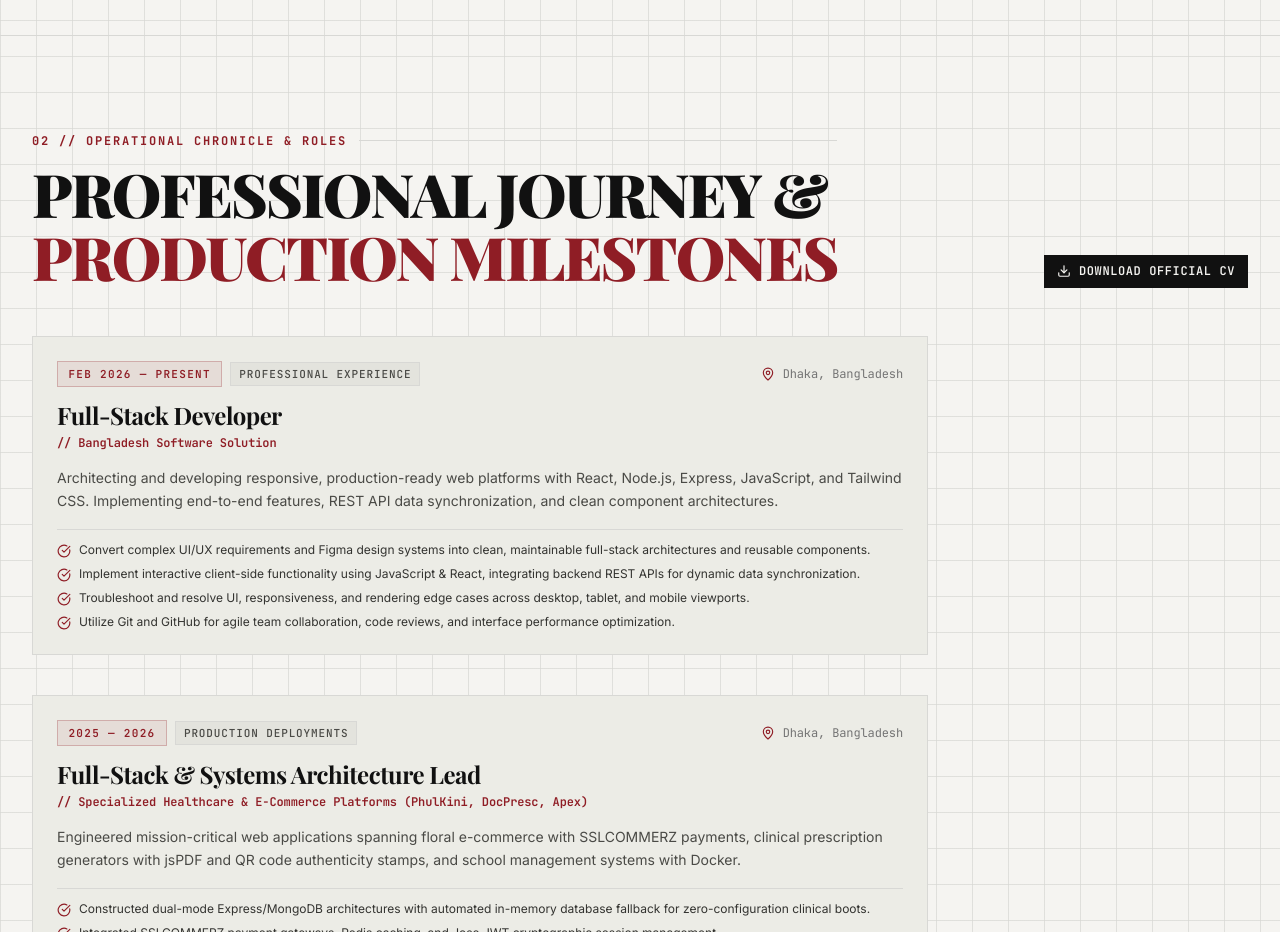
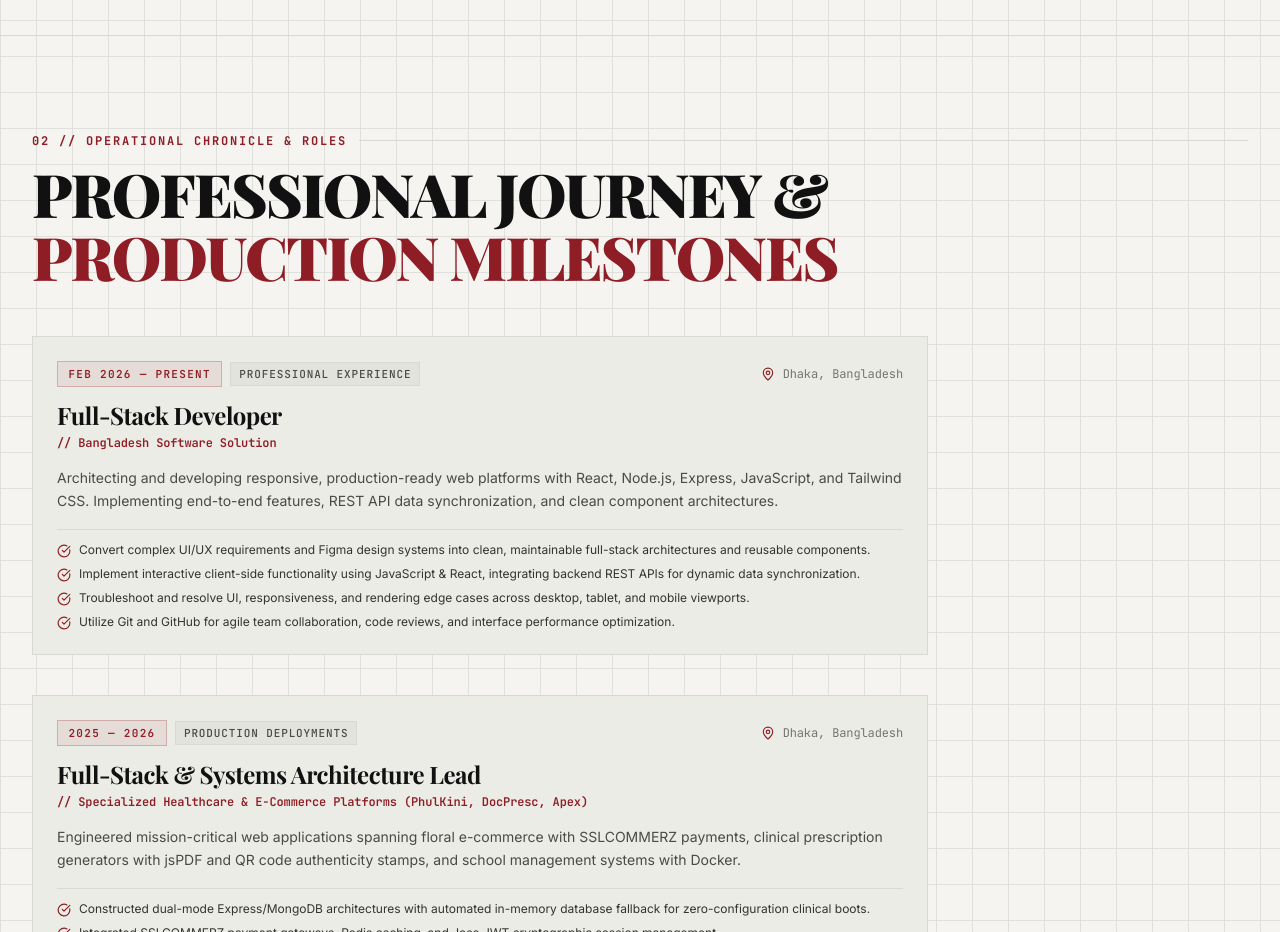
Before and after one commit to SamiumBashir/portfolo-site, a React (Vite) app: page / in a window 1280 px wide. Shown: the part 2140-3072 px from the top of the page. Built offline with nearby package versions, Linux system fonts and the light colour scheme; no server answers; a web font is replaced by a local one.

Commit message:
refactor: remove CV download button from Experience section

```diff
--- a/src/components/Experience.jsx
+++ b/src/components/Experience.jsx
@@ -1,5 +1,5 @@
 import React from 'react';
-import { Briefcase, Calendar, MapPin, CheckCircle, Download } from 'lucide-react';
+import { Briefcase, Calendar, MapPin, CheckCircle } from 'lucide-react';
 
 const TIMELINE_DATA = [
   {
@@ -52,26 +52,13 @@ export default function Experience() {
     <section id="experience" className="py-16 md:py-24 border-b border-[#D8D8D5] relative">
       <div className="max-w-7xl mx-auto px-4 sm:px-6 lg:px-8">
         {/* Section Header */}
-        <div className="mb-12 flex flex-wrap items-end justify-between gap-4">
-          <div>
+        <div className="mb-12">
           <div className="section-marker mb-3">02 // OPERATIONAL CHRONICLE &amp; ROLES</div>
           <h2 className="section-heading-large">
             PROFESSIONAL JOURNEY &amp;
             <br />
             <span className="text-[#8F1D25]">PRODUCTION MILESTONES</span>
           </h2>
-          </div>
-
-          <a
-            href="./Samium_Bashir_Badhan_CV.pdf"
-            download="Samium_Bashir_Badhan_CV.pdf"
-            target="_blank"
-            rel="noreferrer"
-            className="btn-editorial-primary btn-editorial-sm flex items-center gap-1.5"
-            title="Download Full Verified CV (PDF)"
-          >
-            <Download className="w-3.5 h-3.5" /> DOWNLOAD OFFICIAL CV
-          </a>
         </div>
 
         {/* Timeline Container */}
```
Also changed, not shown: 1 other file (tests, documents, lock files or other folders). Lines whose indentation alone changed are shown as unchanged.
